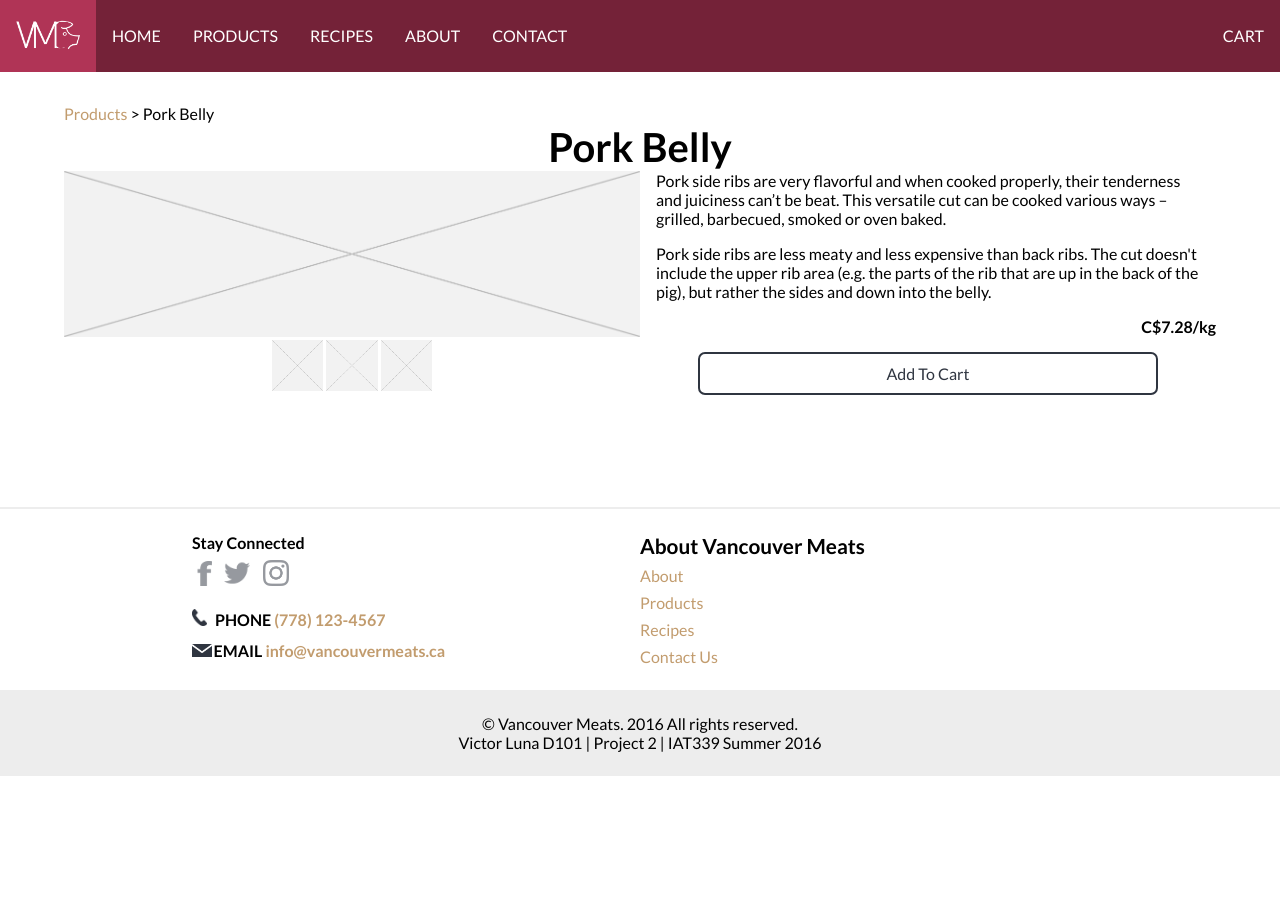
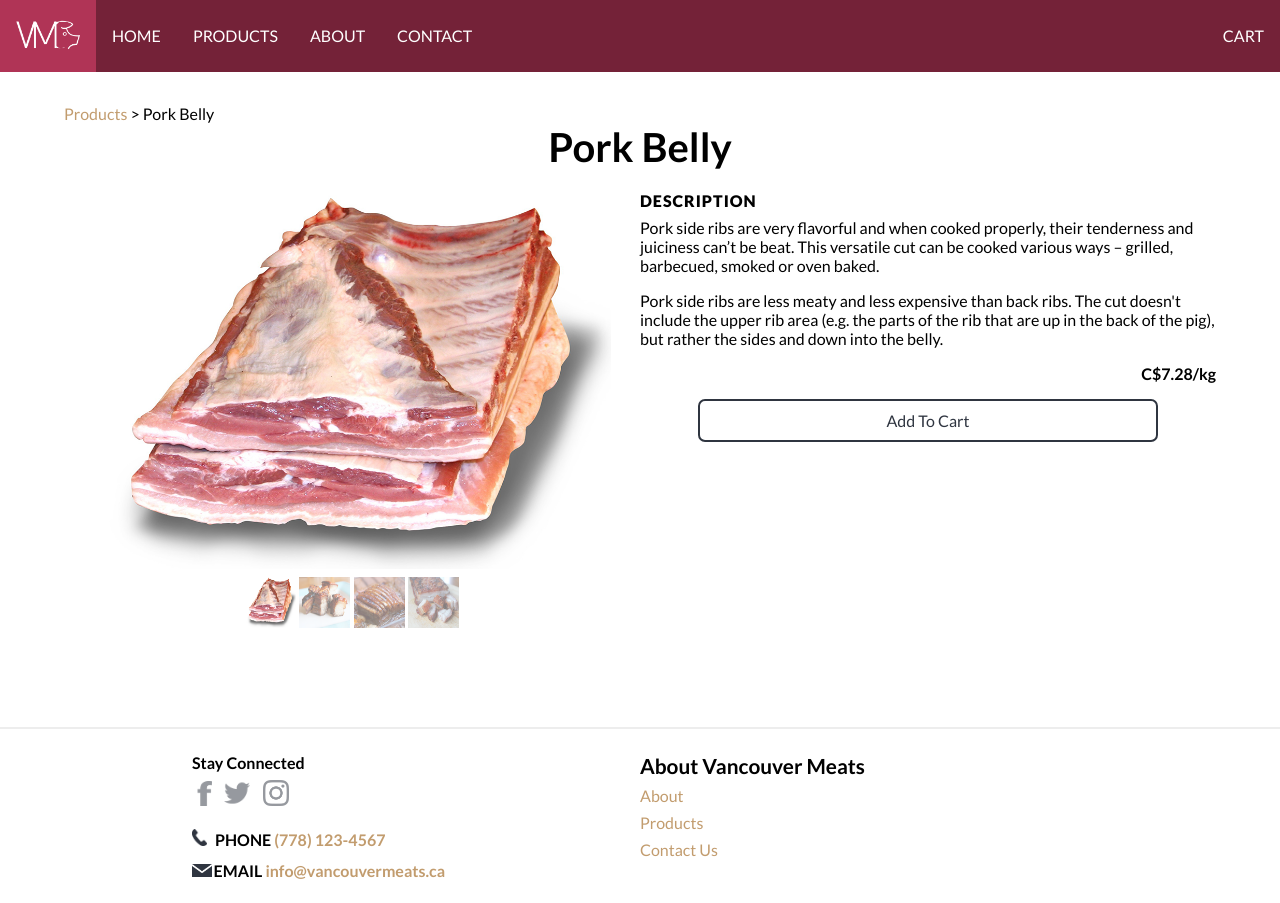
Before and after one commit to vluna/project2-company, a PHP site: page /product-detail-2.php in a window 1280 px wide. Shown: the top 903 px of the page. Before the commit the page ends 776 px from the top, so only its background shows below. Run offline with PHP 8.4, Linux system fonts and the light colour scheme.

Commit message:
Finished product detail page-2 and added images and modified the appropiate js for the interaction

```diff
--- a/css/main.css
+++ b/css/main.css
@@ -112,7 +112,7 @@ nav ul li:not(:first-child) {
     line-height: 2.5em;
 }
 
-nav ul li:nth-child(7) {
+nav ul li:nth-child(6) {
     float: right;
 }
 
@@ -185,6 +185,22 @@ nav ul li.menu-icon {
     padding-top: 2em;
     width: 70%;
     margin: 0 15%;
+}
+
+#home h1 {
+    padding-bottom: 1em;
+}
+
+#home p {
+    padding-top: 1em;
+}
+
+.autism-poster {
+    width: 20em;
+    height: auto;
+    margin: 0 1em;
+    margin-bottom: 1em;
+    float: left;
 }
 
 /*
@@ -261,19 +277,31 @@ nav ul li.menu-icon {
     padding-top: 2em;
 }
 
+#product-detail h1 {
+    margin-bottom: .5em;
+}
+
 .product-detail-image-preview {
     width: 3.2em;
     height: 3.2em;
+    cursor: pointer;
 }
 
 .product-detail-image {
-    width: 100%;
+    width: 90%;
     height: auto;
+    margin: 0 5%;
 }
 
 .product-detail-content {
     width: 100%;
-    padding: 0 1em;
+}
+
+.product-detail-content p:first-child {
+    font-weight: 900;
+    letter-spacing: 1px;
+    padding-bottom: .5em;
+
 }
 
 .product-detail-content > p {
@@ -632,6 +660,11 @@ footer {
         margin: 0 5%;
     }
 
+    #home {
+        width: 90%;
+        margin: 0 5%;
+    }
+
     #products {
         width: 90%;
         margin: 0 5%;
@@ -661,6 +694,10 @@ footer {
 
     .about-footer {
         margin-top: 1.5em;
+    }
+
+    .product-detail-content {
+        padding-top: 2em;
     }
 }
 
@@ -711,6 +748,15 @@ footer {
     }
 }
 
+
+@media screen and (max-width: 31em) {
+    .autism-poster {
+        width: 100%;
+        margin: 0;
+        height: auto;
+    }
+}
+
 @media screen and (max-width: 20em) {
 
 }
--- a/includes/footer.html
+++ b/includes/footer.html
@@ -17,7 +17,6 @@
 			            	<h3>About Vancouver Meats </h3>
 			            	<p><a href="../about.php"> About </a></p>
 			            	<p><a href="../products.php"> Products </a></p>
-			            	<p><a href="../recipes.php"> Recipes </a></p>
 			            	<p><a href="../contact.php"> Contact Us </a></p>
 			            </div>
 			        </div>
--- a/includes/header.html
+++ b/includes/header.html
@@ -20,7 +20,6 @@
             <li><a href="index.php"><img src="img/vm-logo-white.png" alt="Vancouver Meats brand logo"></a></li>
             <li><a href="index.php">HOME</a></li>
             <li><a href="products.php">PRODUCTS</a></li>
-            <li><a href="recipes.php">RECIPES</a></li>
             <li><a href="about.php">ABOUT</a></li>
             <li><a href="contact.php">CONTACT</a></li>
             <li><a href="cart.php">CART</a></li>
--- a/product-detail-2.php
+++ b/product-detail-2.php
@@ -8,23 +8,28 @@
 	<h1> Pork Belly </h1>
 	<div class="grid">
 		<div class="col-1of2">
-			<img class="product-detail-image" src="img/placeholder-home-image.png" alt="Image description">
+			<img id="show-pork-belly-1" class="product-detail-image" src="img/pork-belly-1.png" alt="Image of raw pork belly">
+			<img id="show-pork-belly-2" class="product-detail-image" src="img/pork-belly-2.png" alt="Image of cooked pork belly in squares">
+			<img id="show-pork-belly-3" class="product-detail-image" src="img/pork-belly-3.png" alt="Image of cooked pork belly in ribs">
+			<img id="show-pork-belly-4" class="product-detail-image" src="img/pork-belly-4.png" alt="Image of cooked pork belly">
 			<div class="grid">
 				<div class="col-1of1">
-					<img class="product-detail-image-preview" src="img/placeholder-home-image.png" alt="Image description">
-					<img class="product-detail-image-preview" src="img/placeholder-home-image.png" alt="Image description">
-					<img class="product-detail-image-preview" src="img/placeholder-home-image.png" alt="Image description">
+					<img id="pork-belly-1" class="product-detail-image-preview" src="img/pork-belly-1.png" alt="Image of raw pork belly">
+					<img id="pork-belly-2" class="product-detail-image-preview" src="img/pork-belly-2.png" alt="Image of cooked pork belly in squares">
+					<img id="pork-belly-3" class="product-detail-image-preview" src="img/pork-belly-3.png" alt="Image of cooked pork belly in ribs">
+					<img id="pork-belly-4" class="product-detail-image-preview" src="img/pork-belly-4.png" alt="Image of cooked pork belly">
 				</div>
 			</div>
 		</div>
 		<div class="col-1of2">
 			<div class="product-detail-content">
+				<p> DESCRIPTION </p>
 				<p>Pork side ribs are very flavorful and when cooked properly, their tenderness and juiciness can’t be beat. This versatile cut can be cooked various ways – grilled, barbecued, smoked or oven baked.</p>
 
 				<p>Pork side ribs are less meaty and less expensive than back ribs. The cut doesn't include the upper rib area (e.g. the parts of the rib that are up in the back of the pig), but rather the sides and down into the belly. </p>
 			</div>
 			<p class="product-price">C$7.28/kg</p>
-			<a href="checkout.php"> <button class="button-view-product">Add To Cart</button></a>
+			<a href="cart.php"> <button class="button-view-product">Add To Cart</button></a>
 		</div>
 	</div>
 </section>
```
Also changed, not shown: about.php (+4 -4 lines), index.php (+8 -1 lines), js/script.js (+57 -0 lines), product-detail-1.php (+4 -4 lines), checkout.php (deleted), img/autism-poster.jpg (added), img/home.jpg (deleted), img/pork-belly-1.png (added), img/pork-belly-2.png (added), img/pork-belly-3.png (added), img/pork-belly-4.png (added).
